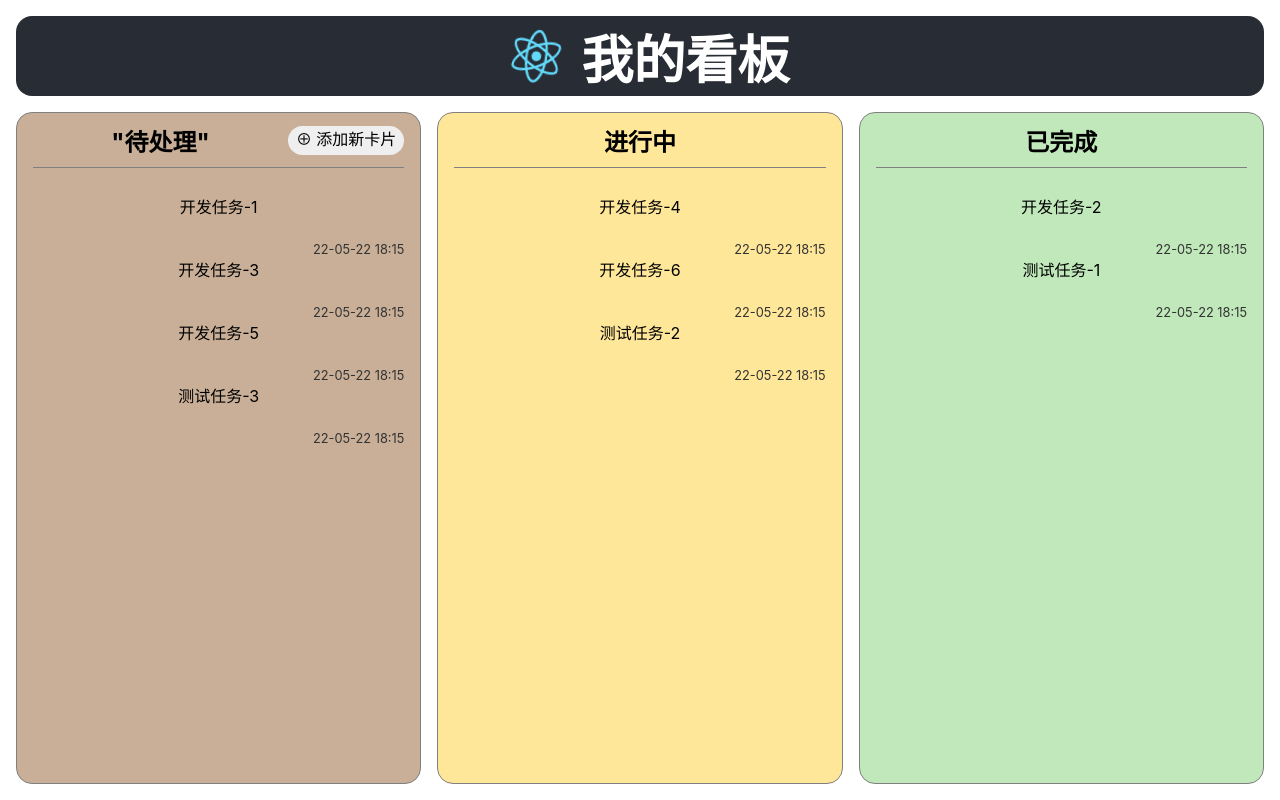
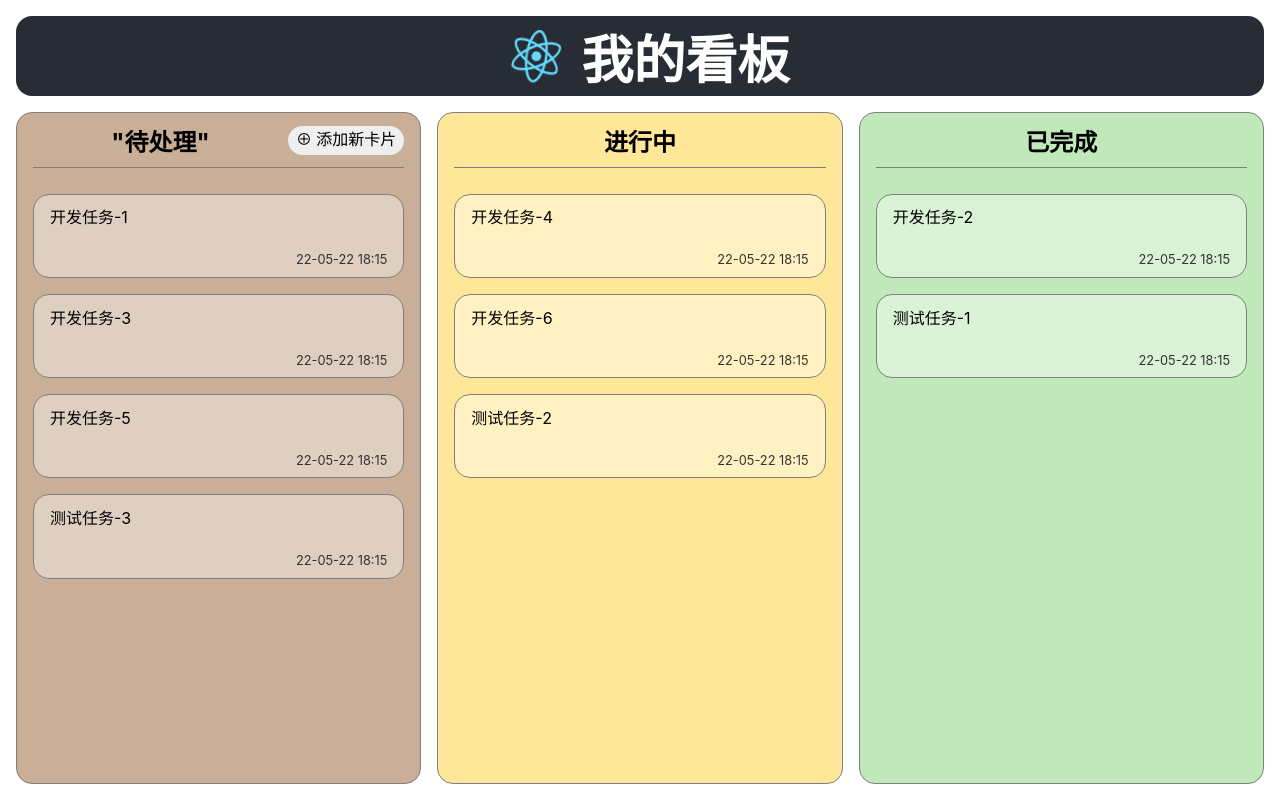
Before and after one commit to nRookie/play-with-React, a React (Create React App) app in the folder oh-my-kanban/: page / in a window 1280 px wide. Built offline with nearby package versions, Linux system fonts and the light colour scheme.

Commit message:
fix : change className to css

```diff
--- a/oh-my-kanban/src/App.js
+++ b/oh-my-kanban/src/App.js
@@ -13,6 +13,10 @@ const kanbanCardStyles = css`
   list-style: none;
   background-color: rgba(255, 255, 255, 0.4);
   text-align: left;
+
+  &:hover {
+    box-shadow: 0 0.2rem 0.2rem rgba(0, 0, 0, 0.2), inset 0 1px #fff;
+  }
 `;
 const kanbancardTitleStyles = css`
   min-height: 3rem;
@@ -21,7 +25,7 @@ const kanbancardTitleStyles = css`
 
 const KanbanCard = ({ title, status}) => {
   return (
-    <li className={kanbanCardStyles}>
+    <li css={kanbanCardStyles}>
       <div css={kanbancardTitleStyles}>{title}</div>
       <div css={css`
       text-align: right;
```
